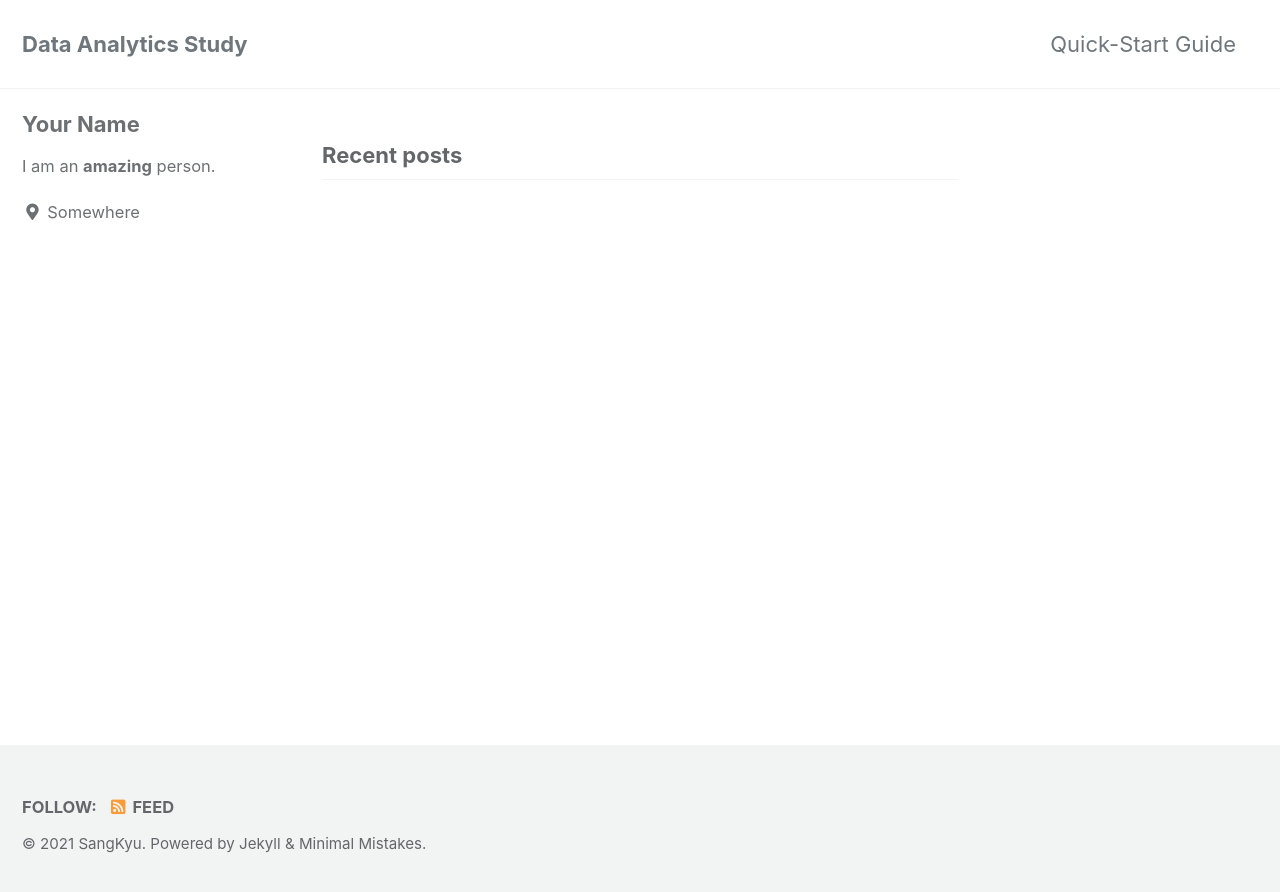
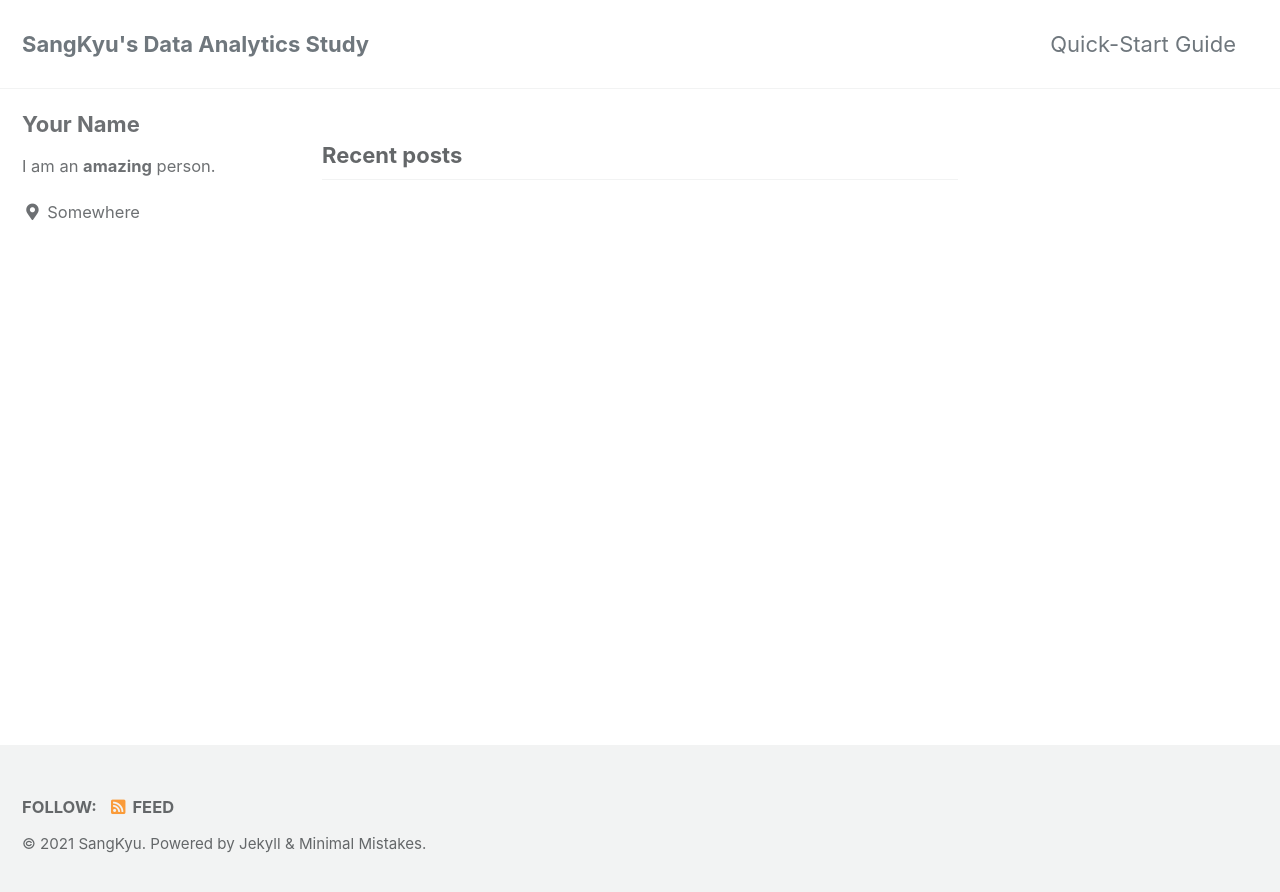
Before and after one commit to analytickyu/analytickyu.github.io, a Jekyll site: the page built from index.html, in a window 1280 px wide. Shown: the top 892 px of the page. Built offline with Jekyll 4.4.1, drawn with Linux system fonts in a browser that asks for light colours; cached includes are drawn as plain includes; the list of posts is cut into pages by our own code.

Commit message:
Update _config.yml

```diff
--- a/_config.yml
+++ b/_config.yml
@@ -16,7 +16,7 @@ minimal_mistakes_skin    : "default" # "air", "aqua", "contrast", "dark", "dirt"
 
 # Site Settings
 locale                   : "en-US"
-title                    : "Data Analytics Study"
+title                    : "SangKyu's Data Analytics Study"
 title_separator          : "-"
 subtitle                 : # site tagline that appears below site title in masthead
 name                     : "SangKyu"
```
